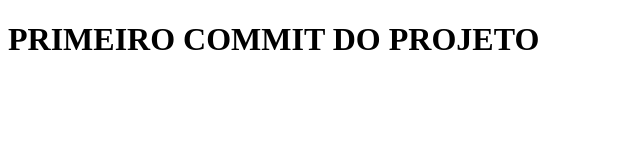
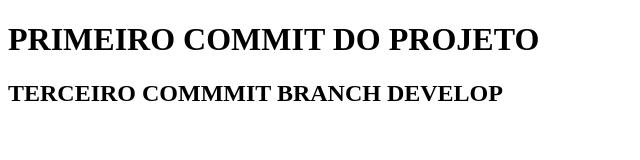
Before and after one commit to ultima-guilherme-lisboa/git-revisao-10-07, a plain HTML site: page index.html in a window 1280 px wide. Shown: the whole page, without its empty margins (0-640 px from the left). Drawn offline with Linux system fonts and the light colour scheme.

Commit message:
Branch DEVELOP

```diff
--- a/index.html
+++ b/index.html
@@ -10,5 +10,8 @@
     <h1>
         PRIMEIRO COMMIT DO PROJETO
     </h1>
+    <h2>
+        TERCEIRO COMMMIT BRANCH DEVELOP
+    </h2>
 </body>
 </html>
```
